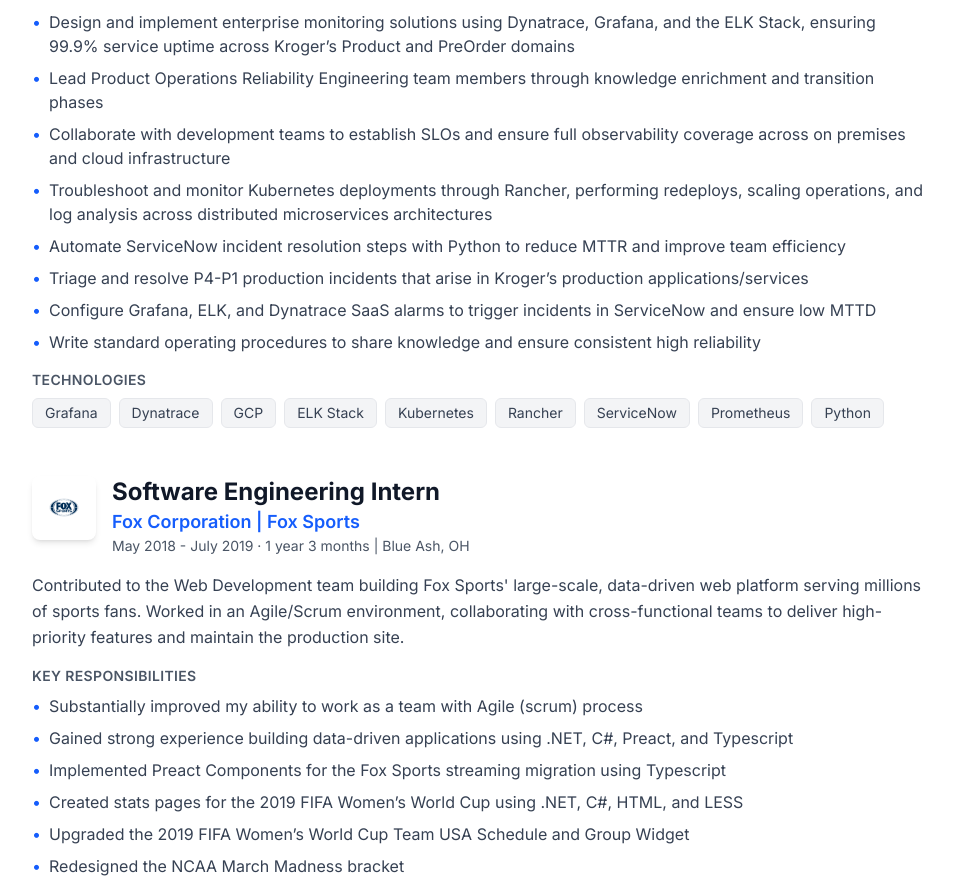
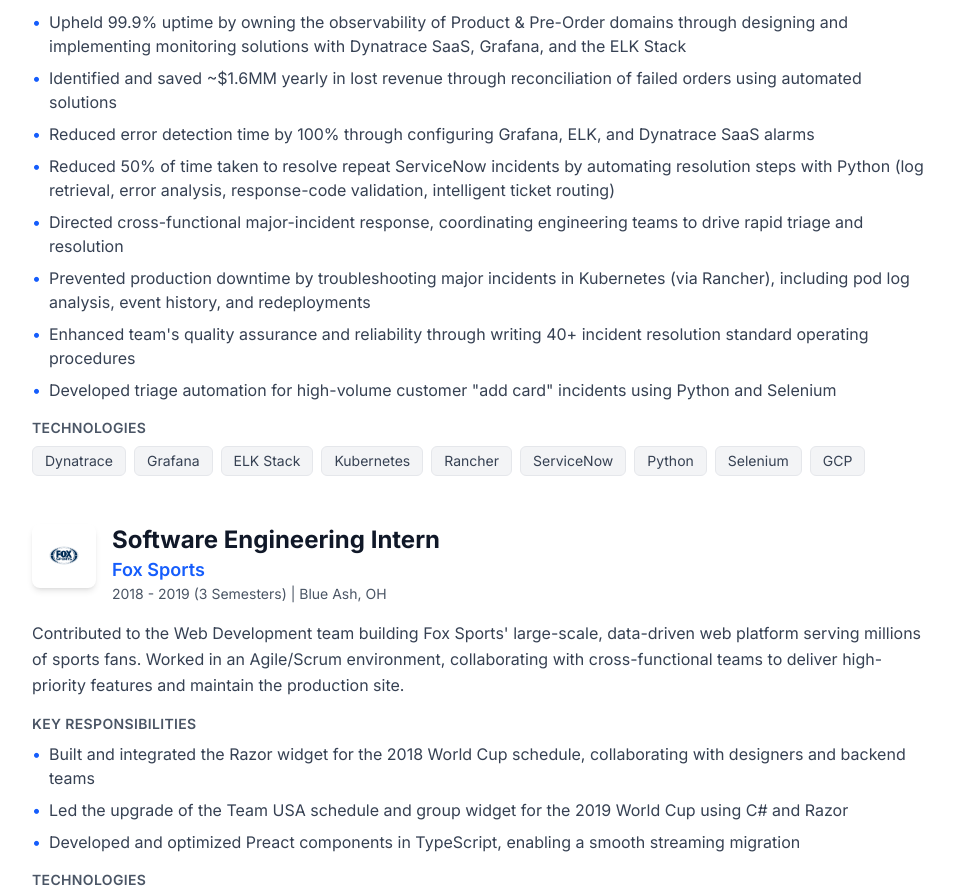
Before and after one commit to WilliamSchweitzer/personal-website, a Next.js app: page / in a window 1280 px wide. Shown: the part 4807-5697 px from the top of the page, without its empty margins (160-1114 px from the left). Built offline with nearby package versions, Linux system fonts and the light colour scheme.

Commit message:
Update resume

```diff
--- a/src/components/ExperienceSection.tsx
+++ b/src/components/ExperienceSection.tsx
@@ -99,48 +99,44 @@
     {
       company: 'Tata Consultancy Services | Consultant for Kroger',
       role: 'Software Engineer',
-      duration: 'February 2021 - Present · 4 years 9 months',
+      duration: '2021 - Present',
       logo: '/logos/tcs-logo.png',
       description:
         "Serve as an Operations Reliability Engineer supporting multiple teams within Kroger's Product domain, ensuring the reliability and performance of their nationwide web and mobile applications that serve millions of customers daily. Architect and maintain monitoring solutions, troubleshoot production issues, and implement observability best practices across distributed systems.",
       responsibilities: [
-        "Design and implement enterprise monitoring solutions using Dynatrace, Grafana, and the ELK Stack, ensuring 99.9% service uptime across Kroger’s Product and PreOrder domains",
-        'Lead Product Operations Reliability Engineering team members through knowledge enrichment and transition phases',
-        'Collaborate with development teams to establish SLOs and ensure full observability coverage across on premises and cloud infrastructure',
-        'Troubleshoot and monitor Kubernetes deployments through Rancher, performing redeploys, scaling operations, and log analysis across distributed microservices architectures',
-        'Automate ServiceNow incident resolution steps with Python to reduce MTTR and improve team efficiency',
-        'Triage and resolve P4-P1 production incidents that arise in Kroger’s production applications/services',
-        'Configure Grafana, ELK, and Dynatrace SaaS alarms to trigger incidents in ServiceNow and ensure low MTTD',
-        'Write standard operating procedures to share knowledge and ensure consistent high reliability',
+        "Upheld 99.9% uptime by owning the observability of Product & Pre-Order domains through designing and implementing monitoring solutions with Dynatrace SaaS, Grafana, and the ELK Stack",
+        'Identified and saved ~$1.6MM yearly in lost revenue through reconciliation of failed orders using automated solutions',
+        'Reduced error detection time by 100% through configuring Grafana, ELK, and Dynatrace SaaS alarms',
+        'Reduced 50% of time taken to resolve repeat ServiceNow incidents by automating resolution steps with Python (log retrieval, error analysis, response-code validation, intelligent ticket routing)',
+        'Directed cross-functional major-incident response, coordinating engineering teams to drive rapid triage and resolution',
+        'Prevented production downtime by troubleshooting major incidents in Kubernetes (via Rancher), including pod log analysis, event history, and redeployments',
+        'Enhanced team\'s quality assurance and reliability through writing 40+ incident resolution standard operating procedures',
+        'Developed triage automation for high-volume customer "add card" incidents using Python and Selenium',
       ],
       technologies: [
+        'Dynatrace',
         'Grafana',
-        'Dynatrace',
-        'GCP',
         'ELK Stack',
         'Kubernetes',
         'Rancher',
         'ServiceNow',
-        'Prometheus',
         'Python',
+        'Selenium',
+        'GCP',
       ],
     },
     {
-      company: 'Fox Corporation | Fox Sports',
+      company: 'Fox Sports',
       role: 'Software Engineering Intern',
-      duration: 'May 2018 - July 2019 · 1 year 3 months',
+      duration: '2018 - 2019 (3 Semesters)',
       location: 'Blue Ash, OH',
       logo: '/logos/fox-logo.png',
       description:
         "Contributed to the Web Development team building Fox Sports' large-scale, data-driven web platform serving millions of sports fans. Worked in an Agile/Scrum environment, collaborating with cross-functional teams to deliver high-priority features and maintain the production site.",
       responsibilities: [
-        'Substantially improved my ability to work as a team with Agile (scrum) process',
-        'Gained strong experience building data-driven applications using .NET, C#, Preact, and Typescript',
-        'Implemented Preact Components for the Fox Sports streaming migration using Typescript',
-        'Created stats pages for the 2019 FIFA Women’s World Cup using .NET, C#, HTML, and LESS',
-        'Upgraded the 2019 FIFA Women’s World Cup Team USA Schedule and Group Widget',
-        'Redesigned the NCAA March Madness bracket',
-        'Implemented the 2018 FIFA Men’s World Cup Schedule Widget',
+        'Built and integrated the Razor widget for the 2018 World Cup schedule, collaborating with designers and backend teams',
+        'Led the upgrade of the Team USA schedule and group widget for the 2019 World Cup using C# and Razor',
+        'Developed and optimized Preact components in TypeScript, enabling a smooth streaming migration',
       ],
       technologies: [
         '.NET Framework',
```
